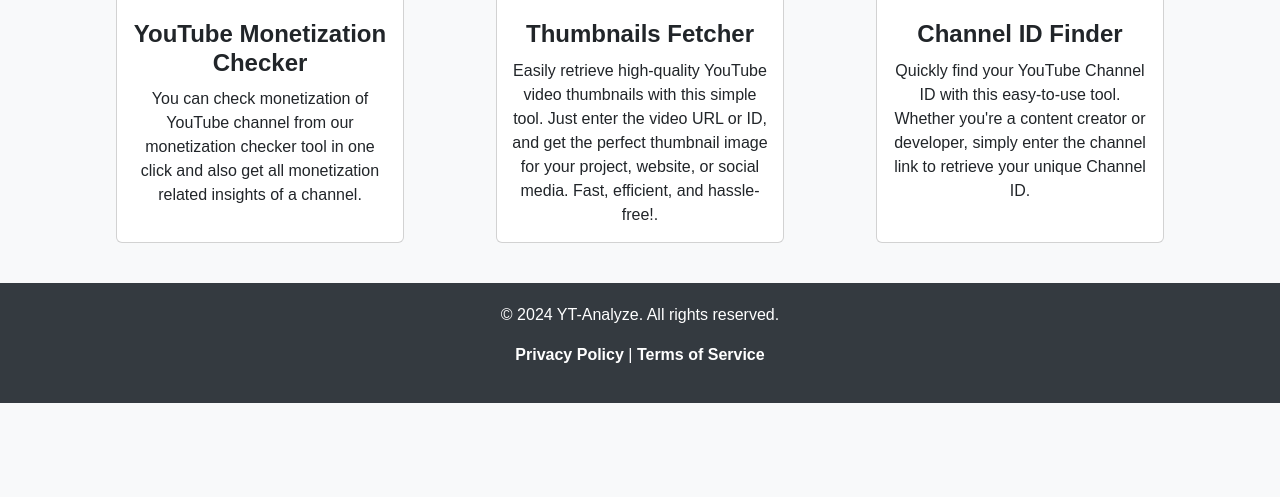
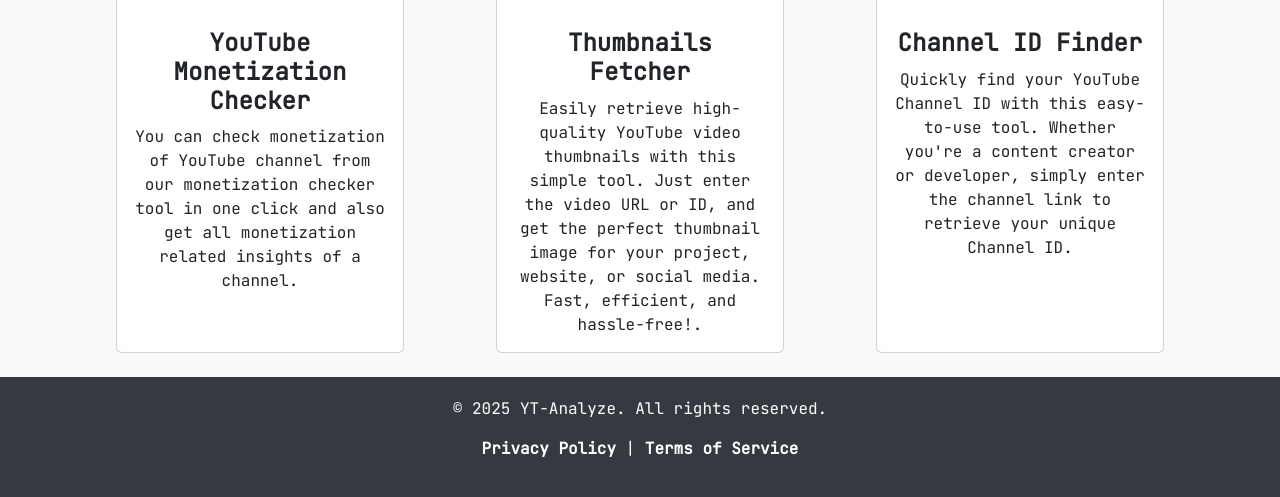
Before and after one commit to rohitrajput-42/ytanalyze, a Django app: page / in a window 1280 px wide. Shown: the part 397-894 px from the top of the page. Before the commit the page ends 800 px from the top, so only its background shows below. Run offline with Django 5.2, Linux system fonts and the light colour scheme.

Commit message:
site version and font update

```diff
--- a/templates/base.html
+++ b/templates/base.html
@@ -9,11 +9,13 @@
     <link href="https://cdn.jsdelivr.net/npm/bootstrap@5.3.0-alpha1/dist/css/bootstrap.min.css" rel="stylesheet">
     <link rel="stylesheet" href="https://cdnjs.cloudflare.com/ajax/libs/font-awesome/6.7.2/css/all.min.css">
     <link rel="icon" href="{% static 'yt_ico.ico' %}" type="image/x-icon">
+    <link href='https://fonts.googleapis.com/css?family=JetBrains Mono' rel='stylesheet'>
     <style>
         /* General Styling */
         body {
             font-family: 'Arial', sans-serif;
             background-color: #f8f9fa;
+            font-family: 'JetBrains Mono';
         }
 
         html, body {
@@ -155,7 +157,7 @@
     <!-- Footer -->
     <footer class="footer text-center">
         <div class="container">
-            <p>&copy; 2024 YT-Analyze. All rights reserved.</p>
+            <p>&copy; 2025 YT-Analyze. All rights reserved.</p>
             <p id = "_footer_links">
                 <a href="#">Privacy Policy</a> | <a href="#">Terms of Service</a>
             </p>
```
